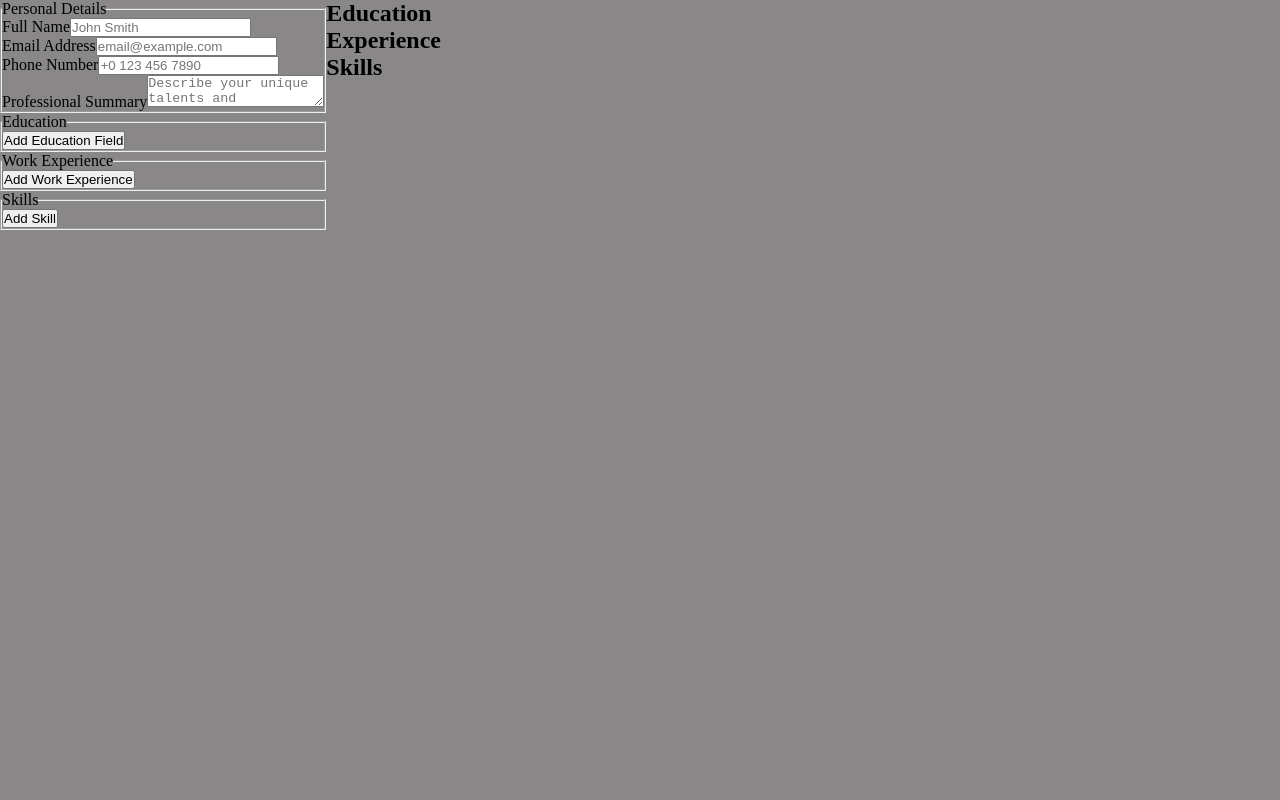
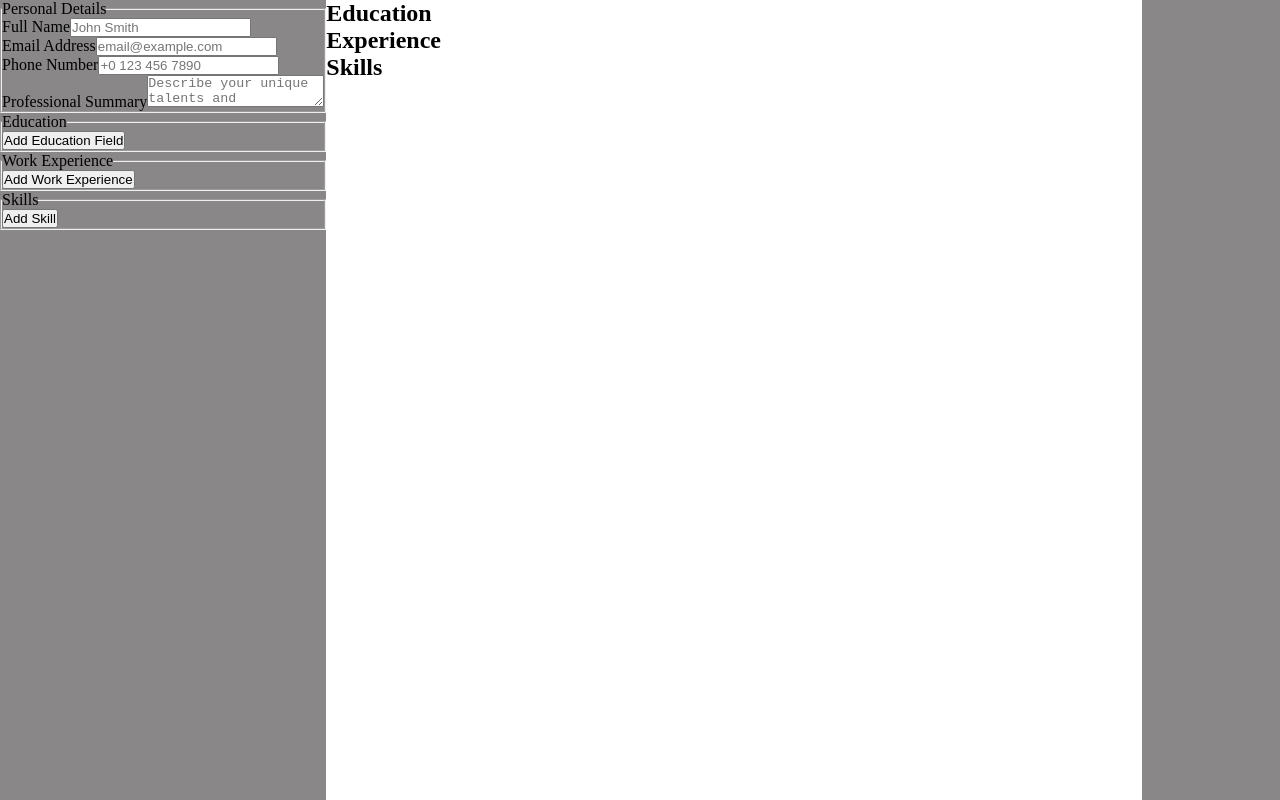
Before and after one commit to Long-Hold/odin-cv-application, a React (Vite) app: page / in a window 1280 px wide. Shown: the top 800 px of the page. Built offline with nearby package versions, Linux system fonts and the light colour scheme.

Commit message:
feat: add base dimensions to resume template (#24)

```diff
--- a/src/components/display/styles/ResumeTemplate.module.css
+++ b/src/components/display/styles/ResumeTemplate.module.css
@@ -1,3 +1,9 @@
 .multiLine {
   white-space: pre-line;
 }
+
+.resumeTemplate {
+  background-color: white;
+  width: 8.5in;
+  height: 11in;
+}
```
